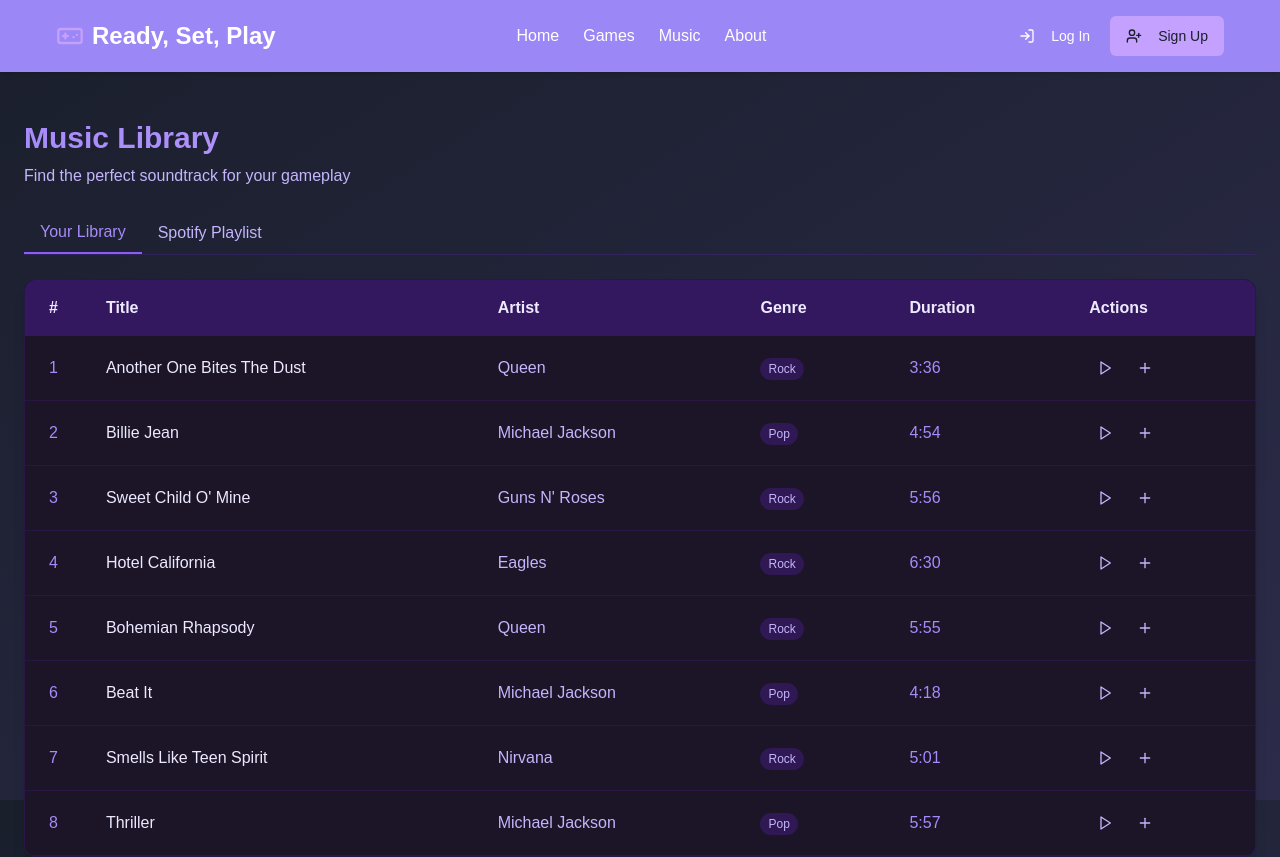
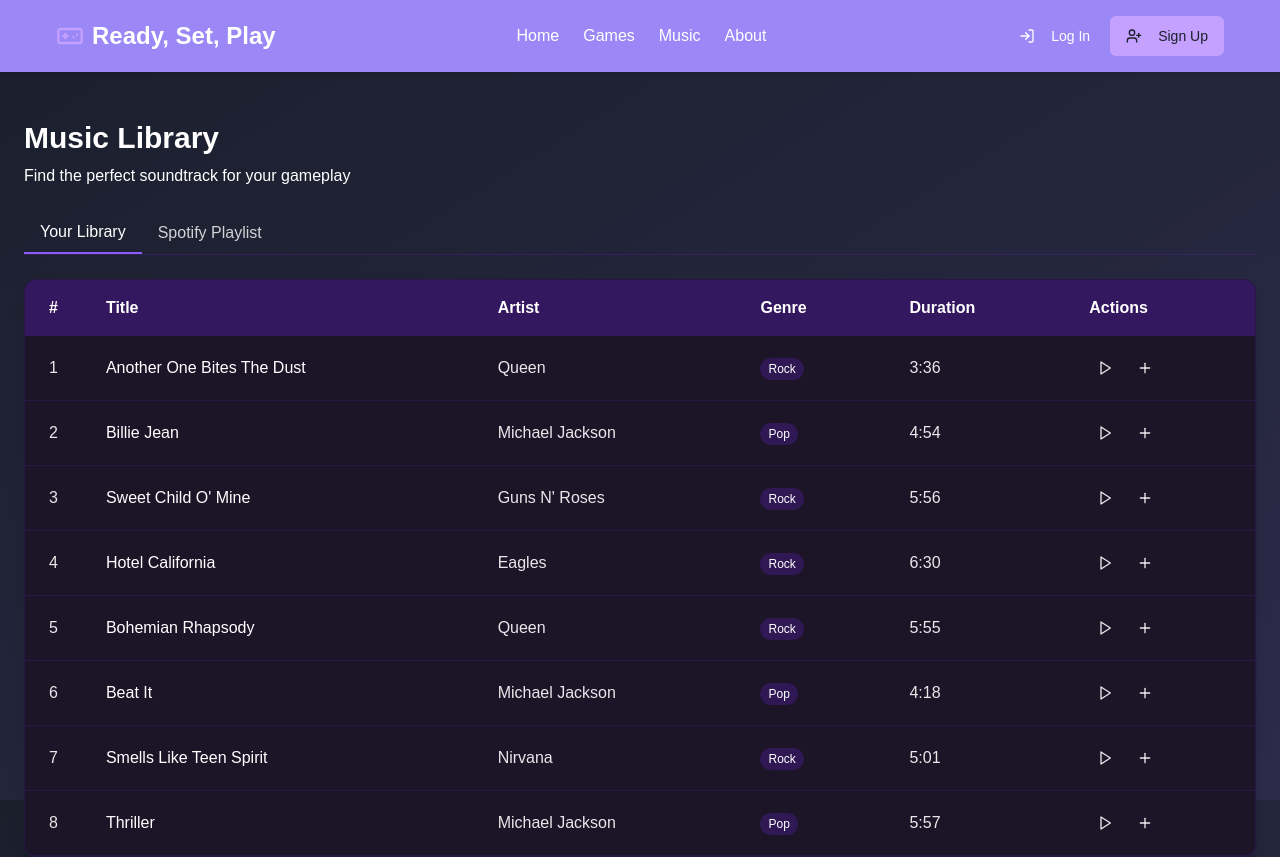
Before and after one commit to Rokiji/Ready-Set-Play, a React (Vite) app: page /music in a window 1280 px wide. Shown: the top 857 px of the page. Built offline with nearby package versions, Linux system fonts and the light colour scheme.

Commit message:
Fix: Improve text readability and auto-play Spotify
- Improved text readability across the application.
- Modified the music player to automatically start playing the Spotify player when the play button is pressed.

```diff
--- a/src/components/games/TicTacToe.tsx
+++ b/src/components/games/TicTacToe.tsx
@@ -82,7 +82,7 @@ const TicTacToe = () => {
     return (
       <button
         className={`w-20 h-20 text-2xl font-bold flex items-center justify-center
-          ${board[i] ? (board[i] === 'X' ? 'text-violet-400' : 'text-purple-300') : 'text-transparent'}
+          ${board[i] ? (board[i] === 'X' ? 'text-white' : 'text-white') : 'text-transparent'}
           ${isWinningSquare ? 'bg-violet-900/50 animate-pulse' : 'bg-gray-800/60'}
           border border-violet-700/40 transition-all duration-200 hover:bg-violet-900/30`}
         onClick={() => handleClick(i)}
@@ -104,10 +104,10 @@ const TicTacToe = () => {
 
   return (
     <div className="flex flex-col items-center bg-gradient-to-br from-gray-900 to-violet-900 rounded-lg p-8 shadow-lg">
-      <h2 className="text-3xl font-bold mb-6 text-gradient-violet">Tic Tac Toe</h2>
+      <h2 className="text-3xl font-bold mb-6 text-white">Tic Tac Toe</h2>
 
       <div className="mb-6">
-        <div className="status text-xl font-medium mb-4 text-violet-300">{status}</div>
+        <div className="status text-xl font-medium mb-4 text-white">{status}</div>
         <div className="grid grid-cols-3 gap-1">
           {[...Array(9)].map((_, i) => (
             <div key={i}>{renderSquare(i)}</div>
@@ -122,7 +122,7 @@ const TicTacToe = () => {
         New Game
       </Button>
 
-      <div className="mt-6 text-violet-300 text-center">
+      <div className="mt-6 text-white text-center">
         <h3 className="font-medium mb-2">How to Play:</h3>
         <p>You are X, computer is O.</p>
         <p>Take turns placing your marks.</p>
--- a/src/index.css
+++ b/src/index.css
@@ -82,6 +82,6 @@
   }
 
   .text-gradient-violet {
-    @apply bg-gradient-to-r from-violet-400 to-purple-300 bg-clip-text text-transparent;
+    @apply text-white;
   }
 }
--- a/src/pages/MusicPage.tsx
+++ b/src/pages/MusicPage.tsx
@@ -18,7 +18,7 @@ const MusicPage = () => {
     if (songIndex !== -1) {
       localStorage.setItem('current_song_index', songIndex.toString());
       // Dispatch a custom event for MusicPlayer to pick up
-      window.dispatchEvent(new CustomEvent('play-song', { detail: { songIndex } }));
+      window.dispatchEvent(new CustomEvent('play-song', { detail: { songIndex, autoplay: true } }));
       toast(`Now playing ${songsData[songIndex].title}`, {
         description: `by ${songsData[songIndex].artist}`
       });
@@ -31,24 +31,24 @@ const MusicPage = () => {
 
       <main className="container mx-auto px-6 py-12 flex-grow">
         <div className="mb-8">
-          <h1 className="text-3xl font-bold mb-2 text-gradient-violet">Music Library</h1>
-          <p className="text-violet-300">Find the perfect soundtrack for your gameplay</p>
+          <h1 className="text-3xl font-bold mb-2 text-white">Music Library</h1>
+          <p className="text-white">Find the perfect soundtrack for your gameplay</p>
         </div>
 
         {/* Tabs for Songs and Playlist */}
         <div className="flex mb-6 border-b border-violet-800/30">
           <button
             className={`pb-2 px-4 font-medium ${activeTab === 'songs'
-              ? 'text-violet-400 border-b-2 border-violet-500'
-              : 'text-violet-300 hover:text-violet-200'}`}
+              ? 'text-white border-b-2 border-violet-500'
+              : 'text-white/80 hover:text-white'}`}
             onClick={() => setActiveTab('songs')}
           >
             Your Library
           </button>
           <button
             className={`pb-2 px-4 font-medium ${activeTab === 'playlist'
-              ? 'text-violet-400 border-b-2 border-violet-500'
-              : 'text-violet-300 hover:text-violet-200'}`}
+              ? 'text-white border-b-2 border-violet-500'
+              : 'text-white/80 hover:text-white'}`}
             onClick={() => setActiveTab('playlist')}
           >
             Spotify Playlist
@@ -58,7 +58,7 @@ const MusicPage = () => {
         {activeTab === 'songs' && (
           <div className="bg-card text-card-foreground rounded-xl shadow-lg overflow-hidden mb-12 border border-violet-800/20">
             <table className="w-full">
-              <thead className="bg-violet-900/50 text-violet-100">
+              <thead className="bg-violet-900/50 text-white">
                 <tr>
                   <th className="py-4 px-6 text-left w-12">#</th>
                   <th className="py-4 px-6 text-left">Title</th>
@@ -71,21 +71,21 @@ const MusicPage = () => {
               <tbody>
                 {songsData.map((song, index) => (
                   <tr key={song.id} className="hover:bg-violet-900/20 border-b border-violet-800/20">
-                    <td className="py-4 px-6 text-violet-400">{index + 1}</td>
-                    <td className="py-4 px-6 font-medium text-violet-100">{song.title}</td>
-                    <td className="py-4 px-6 text-violet-300 hidden md:table-cell">{song.artist}</td>
+                    <td className="py-4 px-6 text-white/90">{index + 1}</td>
+                    <td className="py-4 px-6 font-medium text-white">{song.title}</td>
+                    <td className="py-4 px-6 text-white/90 hidden md:table-cell">{song.artist}</td>
                     <td className="py-4 px-6 hidden md:table-cell">
-                      <span className="text-xs py-1 px-2 bg-violet-900/40 text-violet-300 rounded-full">
+                      <span className="text-xs py-1 px-2 bg-violet-900/40 text-white rounded-full">
                         {song.genre}
                       </span>
                     </td>
-                    <td className="py-4 px-6 text-violet-400 hidden sm:table-cell">{song.duration}</td>
+                    <td className="py-4 px-6 text-white/90 hidden sm:table-cell">{song.duration}</td>
                     <td className="py-4 px-6">
                       <div className="flex gap-2">
                         <Button
                           size="icon"
                           variant="ghost"
-                          className="h-8 w-8 hover:bg-violet-700/30 text-violet-300 hover:text-violet-100"
+                          className="h-8 w-8 hover:bg-violet-700/30 text-white/90 hover:text-white"
                           onClick={() => handlePlaySong(song.id)}
                         >
                           <Play size={16} />
@@ -93,7 +93,7 @@ const MusicPage = () => {
                         <Button
                           size="icon"
                           variant="ghost"
-                          className="h-8 w-8 hover:bg-violet-700/30 text-violet-300 hover:text-violet-100"
+                          className="h-8 w-8 hover:bg-violet-700/30 text-white/90 hover:text-white"
                         >
                           <Plus size={16} />
                         </Button>
@@ -118,11 +118,11 @@ const MusicPage = () => {
                   />
                 </div>
                 <div className="md:w-2/3 lg:w-3/4">
-                  <h2 className="text-2xl font-bold mb-2 text-gradient-violet">{spotifyPlaylistData.name}</h2>
-                  <p className="text-violet-300 mb-6">{spotifyPlaylistData.description}</p>
+                  <h2 className="text-2xl font-bold mb-2 text-white">{spotifyPlaylistData.name}</h2>
+                  <p className="text-white/90 mb-6">{spotifyPlaylistData.description}</p>
 
                   <iframe
-                    src={`https://open.spotify.com/embed/playlist/${spotifyPlaylistData.id}?utm_source=generator&theme=0`}
+                    src={`https://open.spotify.com/embed/playlist/${spotifyPlaylistData.id}?utm_source=generator&theme=0&autoplay=1`}
                     width="100%"
                     height="380"
                     frameBorder="0"
@@ -137,8 +137,8 @@ const MusicPage = () => {
         )}
 
         <div className="bg-violet-900/30 rounded-xl p-8 border border-violet-800/30">
-          <h2 className="text-2xl font-bold mb-4 text-center text-gradient-violet">Create Your Perfect Playlist</h2>
-          <p className="text-center text-violet-300 mb-6">
+          <h2 className="text-2xl font-bold mb-4 text-center text-white">Create Your Perfect Playlist</h2>
+          <p className="text-center text-white/90 mb-6">
             Want to add your own music? Upload your tracks to personalize your gaming experience.
           </p>
           <div className="flex justify-center">
```
Also changed, not shown: src/components/MusicPlayer.tsx (+29 -29 lines).
